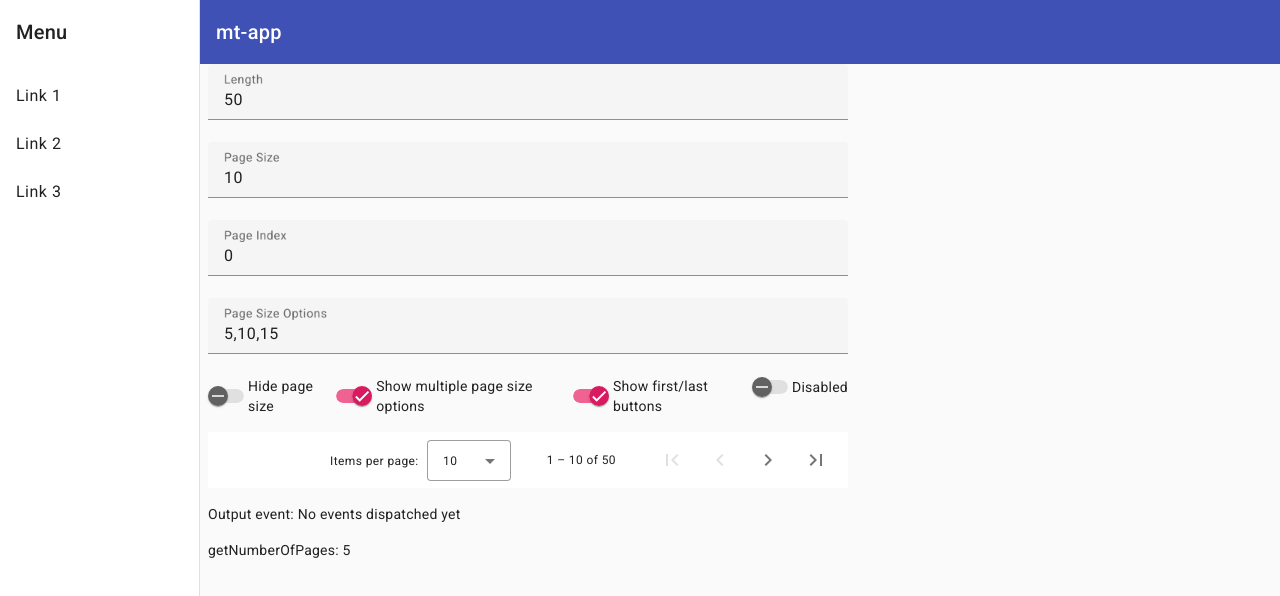
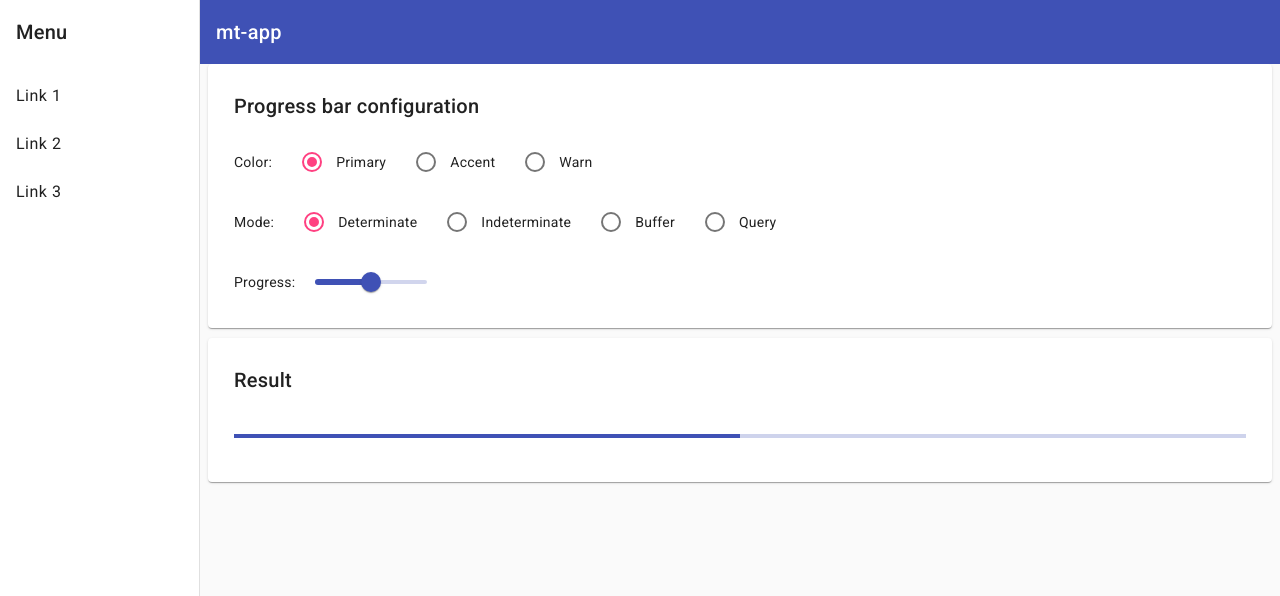
Before and after one commit to mrigankvallabh/mt-app, an Angular app: page / in a window 1280 px wide. Shown: the top 596 px of the page. Built offline with nearby package versions, Linux system fonts and the light colour scheme.

Commit message:
Added Progressbar Component

```diff
--- a/src/app/app.module.ts
+++ b/src/app/app.module.ts
@@ -48,6 +48,7 @@ import { InputComponent } from './components/input/input.component';
 import { ListComponent } from './components/list/list.component';
 import { MenuComponent } from './components/menu/menu.component';
 import { PaginatorComponent } from './components/paginator/paginator.component';
+import { ProgressBarComponent } from './components/progress-bar/progress-bar.component';
 
 @NgModule({
   declarations: [
@@ -88,6 +89,7 @@ import { PaginatorComponent } from './components/paginator/paginator.component';
     ListComponent,
     MenuComponent,
     PaginatorComponent,
+    ProgressBarComponent,
   ],
   imports: [
     BrowserModule,
--- /dev/null
+++ b/src/app/components/progress-bar/progress-bar.component.ts
@@ -0,0 +1,84 @@
+import { Component } from '@angular/core';
+import { ThemePalette } from '@angular/material/core';
+import { ProgressBarMode } from '@angular/material/progress-bar';
+
+@Component({
+  selector: 'progress-bar-overview',
+  template: `
+    <mat-card class="example-card">
+      <mat-card-content>
+        <h2 class="example-h2">Progress bar configuration</h2>
+
+        <section class="example-section">
+          <label class="example-margin">Color:</label>
+          <mat-radio-group [(ngModel)]="color">
+            <mat-radio-button class="example-margin" value="primary">Primary</mat-radio-button>
+            <mat-radio-button class="example-margin" value="accent">Accent</mat-radio-button>
+            <mat-radio-button class="example-margin" value="warn">Warn</mat-radio-button>
+          </mat-radio-group>
+        </section>
+
+        <section class="example-section">
+          <label class="example-margin">Mode:</label>
+          <mat-radio-group [(ngModel)]="mode">
+            <mat-radio-button class="example-margin" value="determinate">Determinate</mat-radio-button>
+            <mat-radio-button class="example-margin" value="indeterminate">Indeterminate</mat-radio-button>
+            <mat-radio-button class="example-margin" value="buffer">Buffer</mat-radio-button>
+            <mat-radio-button class="example-margin" value="query">Query</mat-radio-button>
+          </mat-radio-group>
+        </section>
+
+        <section class="example-section" *ngIf="mode === 'determinate' || mode === 'buffer'">
+          <label class="example-margin">Progress:</label>
+          <mat-slider class="example-margin"><input type="range" [(ngModel)]="value" matSliderThumb></mat-slider>
+        </section>
+        <section class="example-section" *ngIf="mode === 'buffer'">
+          <label class="example-margin">Buffer:</label>
+          <mat-slider class="example-margin"><input type="range" [(ngModel)]="bufferValue" matSliderThumb></mat-slider>
+        </section>
+      </mat-card-content>
+    </mat-card>
+
+    <mat-card class="example-card">
+      <mat-card-content>
+        <h2 class="example-h2">Result</h2>
+
+        <section class="example-section">
+          <mat-progress-bar
+              class="example-margin"
+              [color]="color"
+              [mode]="mode"
+              [value]="value"
+              [bufferValue]="bufferValue">
+          </mat-progress-bar>
+        </section>
+      </mat-card-content>
+    </mat-card>
+  `,
+  styles: [`
+    .example-h2 {
+      margin: 10px;
+    }
+
+    .example-section {
+      display: flex;
+      align-content: center;
+      align-items: center;
+      height: 60px;
+    }
+
+    .example-margin {
+      margin: 0 10px;
+    }
+
+    .example-card {
+      margin-bottom: 10px;
+    }
+  `]
+})
+export class ProgressBarComponent {
+  color: ThemePalette = 'primary';
+  mode: ProgressBarMode = 'determinate';
+  value = 50;
+  bufferValue = 75;
+}
--- a/src/app/ng-navigation/ng-navigation.component.html
+++ b/src/app/ng-navigation/ng-navigation.component.html
@@ -49,7 +49,8 @@
       <!-- <grid-list-overview></grid-list-overview> -->
       <!-- <list-overview></list-overview> -->
       <!-- <menu-overview></menu-overview> -->
-      <paginator-overview></paginator-overview>
+      <!-- <paginator-overview></paginator-overview> -->
+      <progress-bar-overview></progress-bar-overview>
     </main>
   </mat-sidenav-content>
 </mat-sidenav-container>
```
